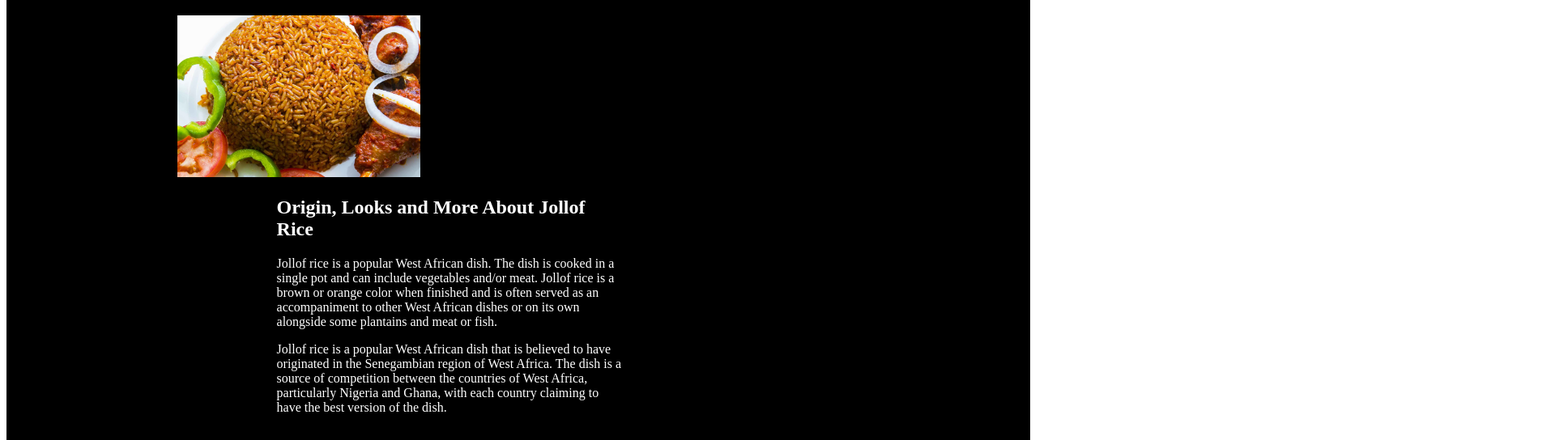
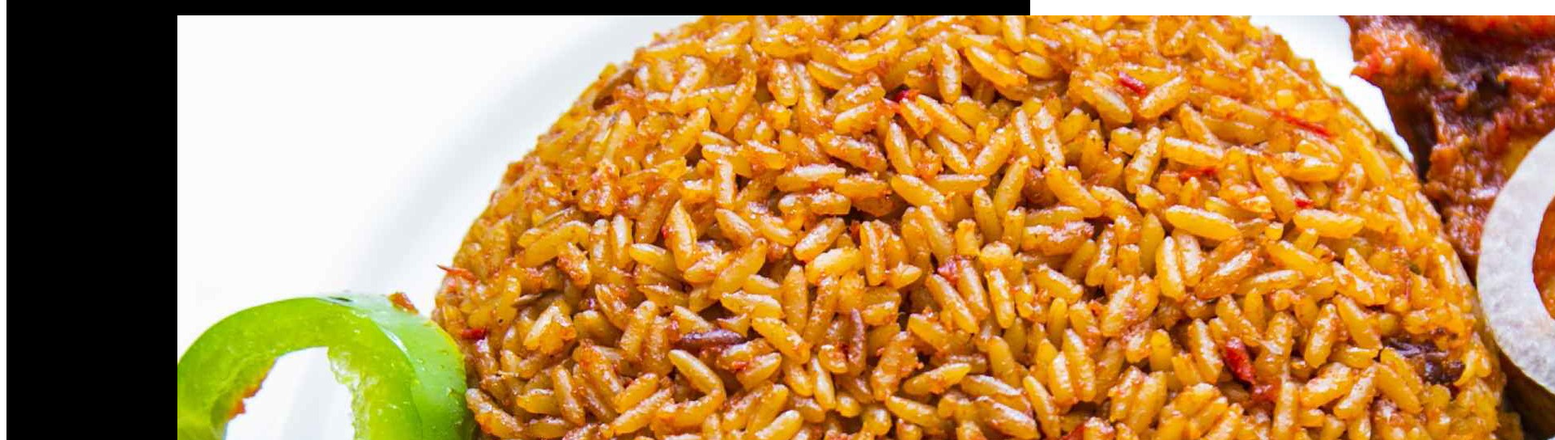
Before and after one commit to Frederick-Teye/odin-recipes, a plain HTML site: page recipes/jollof.html in a window 1280 px wide. Shown: the part 69-613 px from the top of the page at 81% size, 1920 px wide, since content can reach past the window. Drawn offline with Linux system fonts and the light colour scheme.

Commit message:
Remove width attribute of image element in jollof.html
The width element is removed so that the css file will be used to
specify the size and not in the html.

```diff
--- a/recipes/jollof.html
+++ b/recipes/jollof.html
@@ -10,7 +10,7 @@
     <div class="grid-container">
         <header>
             <h1>Jollof Rice Recipe</h1>
-            <img src="../images/jollof.jpeg" alt="plate of Jollof Rice" width="300px">
+            <img src="../images/jollof.jpeg" alt="plate of Jollof Rice">
         </header>
         <main>
             <section class="origin">
```
